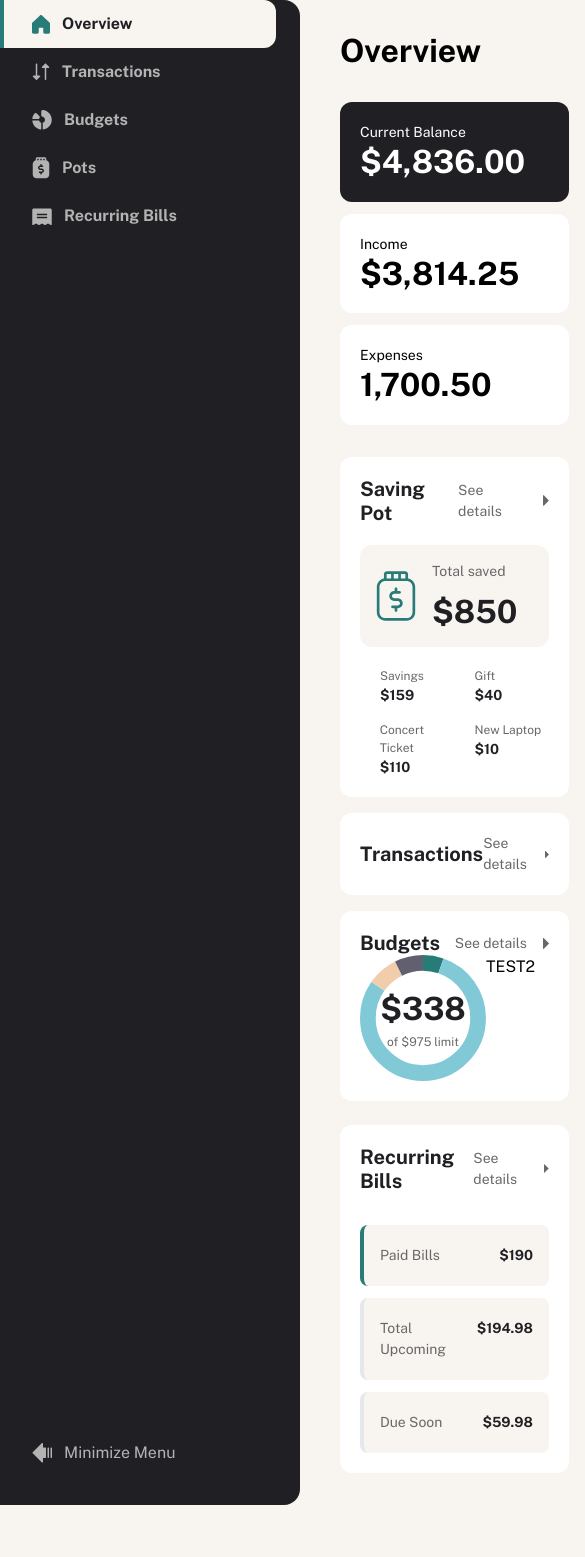
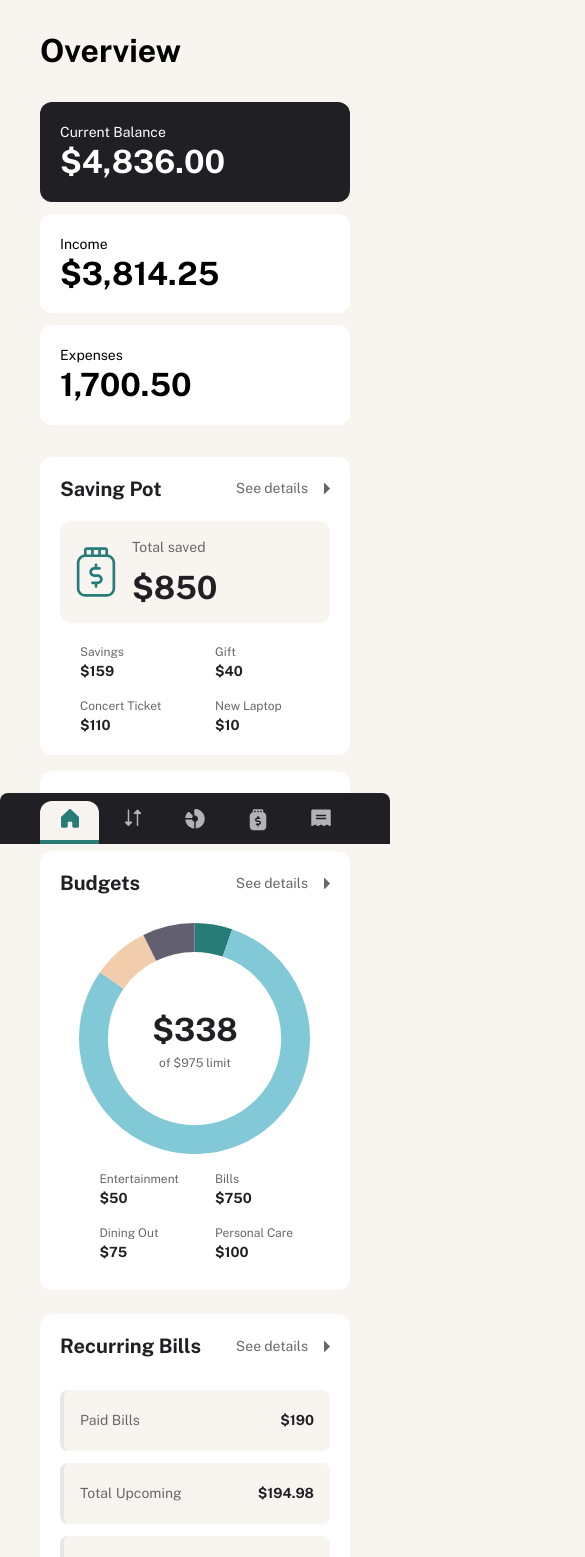
Before and after one commit to anna-dominguez/my-finances-app, a Next.js app: page / in a window 390 px wide. Shown: the top 1557 px of the page, 585 px wide, since content can reach past the window. Before the commit the page ends 1505 px from the top, so only its background shows below. Built offline with nearby package versions, Linux system fonts and the light colour scheme.

Commit message:
responsive navbar

```diff
--- a/src/app/layout.tsx
+++ b/src/app/layout.tsx
@@ -1,6 +1,6 @@
 import type { Metadata } from 'next';
 import { Public_Sans } from 'next/font/google';
-import Navbar from '../components/Navbar';
+import Navbar from '../components/Navbar/Navbar';
 import './globals.css';
 
 const inter = Public_Sans({ subsets: ['latin'] });
@@ -18,7 +18,7 @@
 	return (
 		<html lang="en">
 			<body
-				className={`w-full h-min-screen flex bg-beige-100 ${inter.className}`}
+				className={`w-full h-min-screen flex flex-col-reverse lg:flex-row bg-beige-100 ${inter.className}`}
 			>
 				<Navbar />
 				{children}
--- a/src/components/NavRoute.tsx
+++ /dev/null
@@ -1,30 +0,0 @@
-import Link from 'next/link';
-
-interface NavRouteProps {
-	isMinimal: boolean;
-	isActive: boolean;
-	name: string;
-	path: string;
-	Icon: ({ color }: { color: string }) => React.JSX.Element;
-}
-
-const NavRoute = ({ isMinimal, isActive, name, path, Icon }: NavRouteProps) => {
-	return (
-		<li
-			className={`px-7 py-3 group ${isMinimal ? 'w-fit' : 'w-[276px]'} ${
-				isActive
-					? 'border-l-4 border-l-green bg-beige-100 text-grey-900 rounded-r-xl'
-					: 'border-l-4 border-l-transparent'
-			}`}
-		>
-			<Link className="flex gap-3  items-center" href={path}>
-				<Icon color={isActive ? 'fill-green' : 'group-hover:fill-white'} />
-				{!isMinimal && (
-					<p className={!isActive ? 'group-hover:text-white' : ''}>{name}</p>
-				)}
-			</Link>
-		</li>
-	);
-};
-
-export default NavRoute;
--- /dev/null
+++ b/src/components/Navbar/NavRoute.tsx
@@ -0,0 +1,51 @@
+import Link from 'next/link';
+
+interface NavRouteProps {
+	isMinimal: boolean;
+	isActive: boolean;
+	name: string;
+	path: string;
+	Icon: ({ color }: { color: string }) => React.JSX.Element;
+}
+
+const NavRoute = ({ isMinimal, isActive, name, path, Icon }: NavRouteProps) => {
+	return (
+		<li
+			className={`lg:px-7 lg:py-3 group w-full ${
+				isMinimal ? 'w-fit' : 'w-[276px]'
+			} ${
+				isActive
+					? 'border-b-4 border-b-green lg:border-b-0 lg:border-l-4 lg:border-l-green bg-beige-100 text-grey-900 rounded-t-xl lg:rounded-t-none lg:rounded-tr-xl lg:rounded-r-xl'
+					: 'border-l-4 border-l-transparent'
+			}`}
+		>
+			<Link
+				className="flex gap-1 lg:gap-3 flex-col lg:flex-row items-center pt-2 pb-3 lg:p-0"
+				href={path}
+			>
+				<Icon color={isActive ? 'fill-green' : 'group-hover:fill-white'} />
+				{!isMinimal ? (
+					<p
+						className={
+							!isActive
+								? 'group-hover:text-white md:flex hidden'
+								: 'md:flex hidden'
+						}
+					>
+						{name}
+					</p>
+				) : (
+					<p
+						className={`group-hover:text-white hidden md:flex ${
+							isMinimal ? 'lg:hidden' : ''
+						}`}
+					>
+						{name}
+					</p>
+				)}
+			</Link>
+		</li>
+	);
+};
+
+export default NavRoute;
--- a/src/components/Navbar.tsx
+++ b/src/components/Navbar/Navbar.tsx
@@ -2,13 +2,13 @@
 
 import { usePathname } from 'next/navigation';
 import { useState } from 'react';
-import IconOverview from './SVG/IconOverview';
-import IconTransactions from './SVG/IconTransactions';
-import IconBudgets from './SVG/IconBudgets';
-import IconPots from './SVG/IconPots';
-import IconRecurringBills from './SVG/IconRecurringBills';
+import IconOverview from '../SVG/IconOverview';
+import IconTransactions from '../SVG/IconTransactions';
+import IconBudgets from '../SVG/IconBudgets';
+import IconPots from '../SVG/IconPots';
+import IconRecurringBills from '../SVG/IconRecurringBills';
 import Image from 'next/image';
-import IconMinimizeMenu from './SVG/IconMinimizeMenu';
+import IconMinimizeMenu from '../SVG/IconMinimizeMenu';
 import NavRoute from './NavRoute';
 
 const Navbar = () => {
@@ -19,9 +19,9 @@
 
 	return (
 		<header
-			className={`bg-grey-900 text-slate-300 ${
+			className={`bg-grey-900 text-slate-300 sticky bottom-0 h-fit w-full lg:w-fit lg:h-screen lg:top-0 z-50 ${
 				isMinimal ? 'w-[88px]' : 'min-w-[300px]'
-			} rounded-r-2xl flex flex-col justify-between`}
+			} rounded-t-lg lg:rounded-t-none lg:rounded-tr-2xl lg:rounded-r-2xl flex flex-col justify-between`}
 		>
 			<div className="flex flex-col">
 				<div className="hidden lg:block px-8 py-10 ">
@@ -32,7 +32,7 @@
 					)}
 				</div>
 				<nav className="font-bold leading-[150%] text-grey-300">
-					<ul>
+					<ul className="flex justify-between lg:flex-col pt-2 px-10 lg:px-0 lg:pr-2">
 						<NavRoute
 							isMinimal={isMinimal}
 							isActive={isActive('/')}
@@ -71,10 +71,11 @@
 					</ul>
 				</nav>
 			</div>
-			<div className="flex py-10 px-8">
+			<div className="py-10 px-8 hidden lg:flex">
 				<div
 					className="text-grey-300 flex gap-3 items-center cursor-pointer group"
 					onClick={() => setIsMinimal(!isMinimal)}
+					onKeyDown={() => setIsMinimal(!isMinimal)}
 				>
 					{isMinimal ? (
 						<IconMinimizeMenu
--- a/src/components/Overview/Budgets/OverviewBudgets.tsx
+++ b/src/components/Overview/Budgets/OverviewBudgets.tsx
@@ -2,16 +2,22 @@
 import Box from '../../Box';
 import Header from '../Header';
 import BudgetsChart from './BudgetsChart';
+import Pot from '../Pots/Pot';
 
 const OverviewBudgets = () => {
 	return (
 		<Box>
 			<Header name="Budgets" path="/budgets" more="See details" />
-			<section className="grid grid-cols-3">
+			<section className="grid grid-flow-row md:grid-cols-3 pt-7 pb-2 gap-4 items-center justify-center md:justify-start">
 				<article className="col-span-2">
 					<BudgetsChart />
 				</article>
-				<div>TEST2</div>
+				<div className="grid grid-cols-2 md:grid-cols-1 gap-4">
+					<Pot name="Entertainment" value={50.0} color="green" />
+					<Pot name="Bills" value={750.0} color="cyan" />
+					<Pot name="Dining Out" value={75.0} color="yellow" />
+					<Pot name="Personal Care" value={100.0} color="navy" />
+				</div>
 			</section>
 		</Box>
 	);
```
